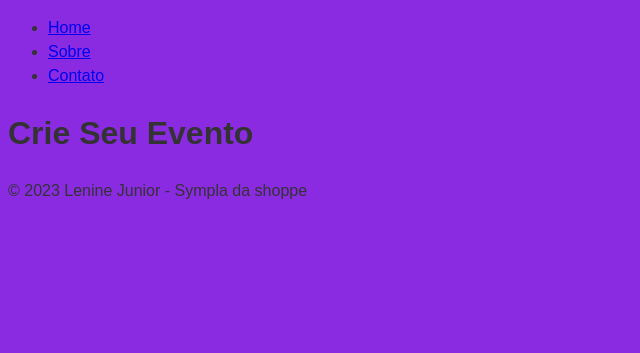
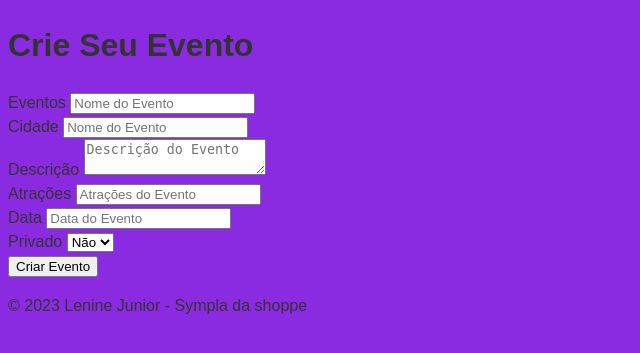
Before and after one commit to LenineLDJunior/site.laravel, a Laravel app: page /events.create in a window 1280 px wide. Shown: the top 353 px of the page, without its empty margins (0-640 px from the left). Run offline with Laravel 10, Linux system fonts and the light colour scheme.

Commit message:
Commit to main
-Correção de bugs, no Model
- Criação de Tabelas no Banco de Dados
- Armazenamento de Dados inseridos pelo Usuario
-Pegando dados inseridos pelo usuario e voltando para VIEW
- Melhoria de Dados HTML simples

```diff
--- a/site.laravel/app/Http/Controllers/EventController.php
+++ b/site.laravel/app/Http/Controllers/EventController.php
@@ -4,7 +4,7 @@ namespace App\Http\Controllers;
 
 use App\Http\Controllers\Controller;
 use Illuminate\Http\Request;
-use app\Models\event;
+use App\Models\event;
 
 class EventController extends Controller
 {
@@ -18,4 +18,19 @@ class EventController extends Controller
     {
         return view('events.create');
     }
+
+    public function store(Request $request)
+    {
+        $event = new event;
+        $event->title = $request->title;
+        $event->city = $request->city;
+        $event->description = $request->description;
+        $event->attractions = $request->attractions;
+        $event->date = $request->date;
+        $event->private = $request->private;
+
+        $event->save();
+
+        return redirect('/');
+    }
 }
--- a/site.laravel/resources/views/Events/create.blade.php
+++ b/site.laravel/resources/views/Events/create.blade.php
@@ -1,7 +1,40 @@
 @extends('main')
 @section('title', 'Criar evento ')
 @section('content')
+<div id="event-create-container" class="col-md-6 offset-md-3">
+    <h1>Crie Seu Evento </h1>
+    <form action="/events" method="post">
+        @csrf
+        <div class="form-group">
+            <label for="title">Eventos</label>
+            <input type="text" class="form-control" id="title" name="title" placeholder="Nome do Evento">
+        </div>
+        <div class="form-group">
+            <label for="title">Cidade</label>
+            <input type="text" class="form-control" id="city" name="city" placeholder="Nome do Evento">
+        </div>
+        <div class="form-group">
+            <label for="title">Descrição</label>
+            <textarea type="text" class="form-control" id="description" name="description" placeholder="Descrição do Evento"></textarea>
+        </div>
+        <div class="form-group">
+            <label for="title">Atrações</label>
+            <input type="text" class="form-control" id="attractions" name="attractions" placeholder="Atrações do Evento">
+        </div>
+        <div class="form-group">
+            <label for="title">Data</label>
+            <input type="text" class="form-control" id="date" name="date" placeholder="Data do Evento">
+        </div>
+        <div class="form-group">
+            <label for="title">Privado</label>
+            <select name="private" id="private" class="form-control">
+                <option value="0">Não</option>
+                <option value="1">Sim</option>
+            </select>
+        </div>
+        <input type="submit" class="btn btn-primary" value="Criar Evento">
+    </form>
+</div>
 
-<h1>Crie Seu Evento </h1>
 
 @endsection
--- a/site.laravel/resources/views/main.blade.php
+++ b/site.laravel/resources/views/main.blade.php
@@ -7,16 +7,6 @@
 </head>
 
 <body class="paginaprincipal">
-    <header class="header">
-        <nav class="menu">
-            <ul>
-                <li><a href="#">Home</a></li>
-                <li><a href="#">Sobre</a></li>
-                <li><a href="#">Contato</a></li>
-            </ul>
-        </nav>
-    </header>
-
     <div class="container">
         @yield('content')
     </div>
--- a/site.laravel/routes/web.php
+++ b/site.laravel/routes/web.php
@@ -16,11 +16,4 @@ use App\Http\Controllers\EventController;
 
 Route::get('/', [EventController::class, 'index']);
 Route::get('/events.create', [EventController::class, 'create']);
-
-Route::get('/produtos', function () {
-    return view('products');
-});
-
-Route::get('/produtos/{id}', function ($id) {
-    return view('products', ['id' => $id]);
-});
+Route::post('/events', [EventController::class, 'store']);
```
Also changed, not shown: site.laravel/resources/views/welcome.blade.php (+7 -1 lines).
